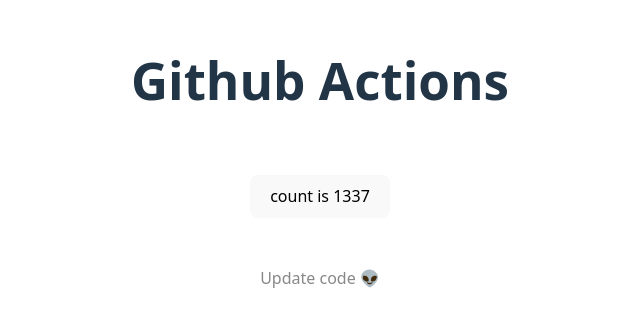
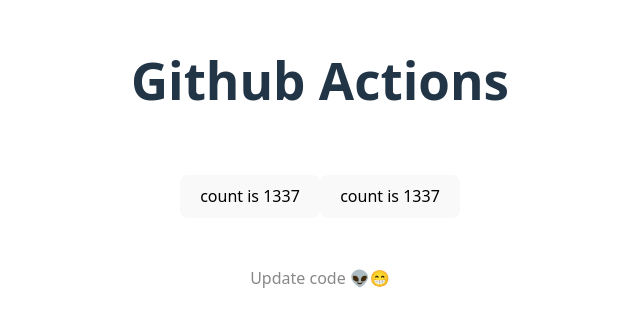
Before and after one commit to Kyle-Schwartz-Yang/git-actions, a React (Vite) app: page / in a window 1280 px wide. Shown: the part 238-564 px from the top of the page, without its empty margins (320-960 px from the left). Built offline with nearby package versions, Linux system fonts and the light colour scheme.

Commit message:
updatefile

```diff
--- a/src/App.tsx
+++ b/src/App.tsx
@@ -12,8 +12,11 @@
         <button onClick={() => setCount((count) => count + 10)}>
           count is {count}
         </button>
+        <button onClick={() => setCount((count) => count + 10)}>
+          count is {count}
+        </button>
       </div>
-      <p className="read-the-docs">Update code 👽</p>
+      <p className="read-the-docs">Update code 👽😁</p>
     </>
   );
 }
```
